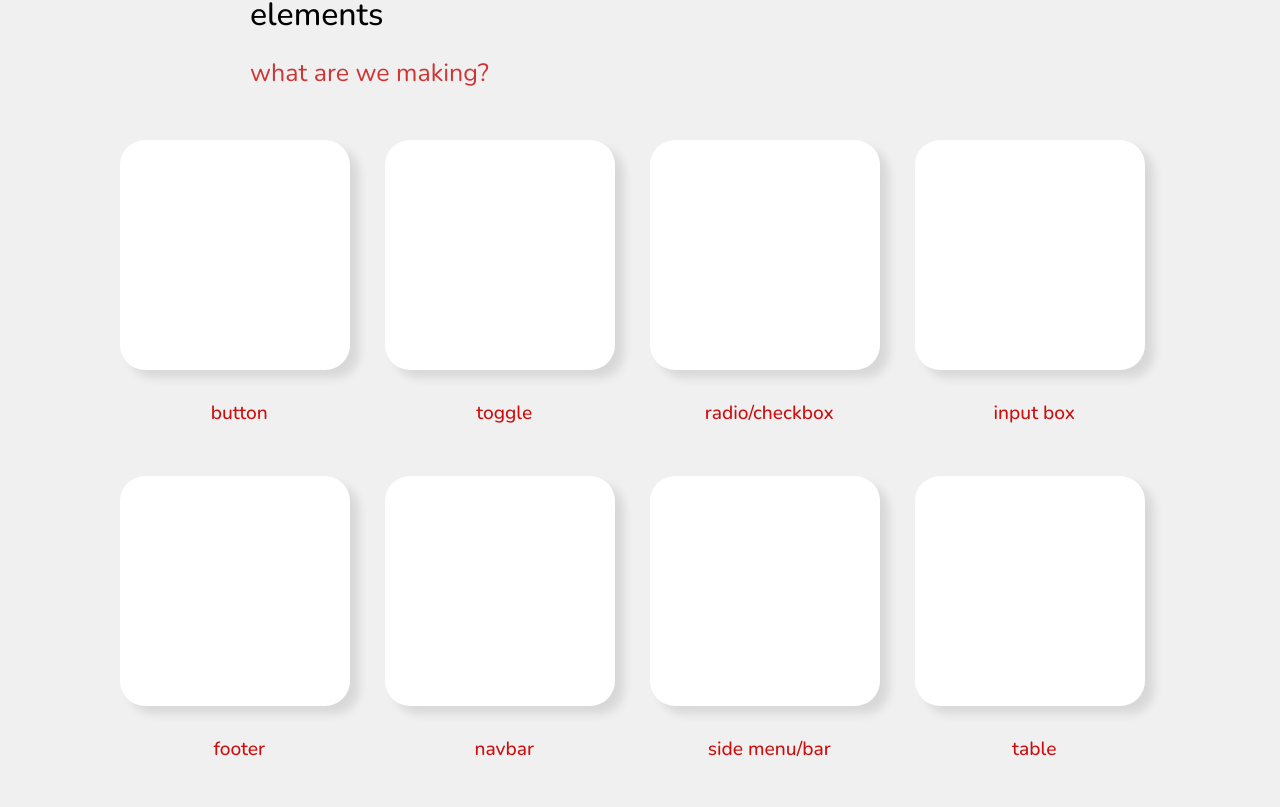
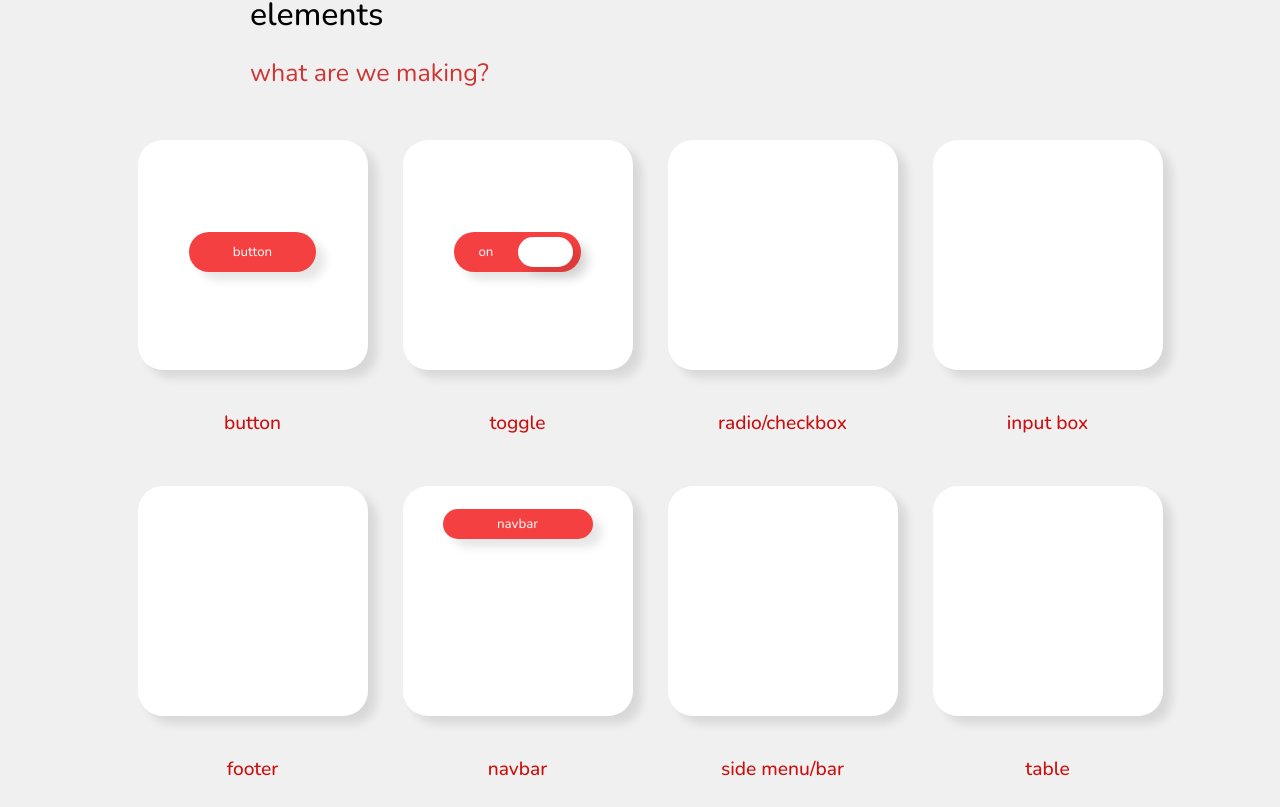
Before and after one commit to Team-RuBees/elementary, a React (Create React App) app in the folder elementary-app/: page / in a window 1280 px wide. Shown: the part 513-1320 px from the top of the page. Built offline with nearby package versions, Linux system fonts and the light colour scheme.

Commit message:
added the elements inside the containers

```diff
--- a/elementary-app/src/assets/css/homePage.css
+++ b/elementary-app/src/assets/css/homePage.css
@@ -265,6 +265,72 @@ body {
     border-radius: 0 0 20px 20px;
 }
 
+.element-container {
+    display: flex;
+    flex-direction: column;
+    align-items: center;
+    justify-content: center;
+    text-align: center;
+}
+
+.insides {
+    display: flex;
+    align-items: center;
+    justify-content: center;
+}
+.textsInElement{
+    color: white;
+    font-size: smaller;
+
+}
+
+.element1 {
+    width: 55%;
+    margin-top: 40%;
+    height: 40px;
+    background: #F44040;
+    border-radius: 40px;
+    box-shadow: 9px 8px 10px rgba(0, 0, 0, 0.1);
+    display: flex;
+    align-items: center;
+    justify-content: center;
+}
+
+.element2 {
+    width: 55%;
+    margin-top: 40%;
+    height: 40px;
+    background: #F44040;
+    border-radius: 40px;
+    box-shadow: 9px 8px 10px rgba(0, 0, 0, 0.1);
+    display: flex;
+    align-items: center;
+    justify-content: center;
+    grid-template-columns: 1fr 1fr;
+    display: grid;
+}
+.offdesign{
+    width: 55px;
+    height: 30px;
+    background: #ffffff;
+    border-radius: 20px;
+    box-shadow: 9px 8px 10px rgba(0, 0, 0, 0.1);
+    justify-content: right;
+
+}
+.element6{
+    width: 150px;
+    margin-top: 10%;
+    height: 30px;
+    background: #F44040;
+    border-radius: 40px;
+    box-shadow: 9px 8px 10px rgba(0, 0, 0, 0.1);
+    display: flex;
+    align-items: center;
+    justify-content: center;
+}
+
+
 /* Responsive Styles using Media Queries */
 @media screen and (max-width: 768px) {
     /* Adjust styles for smaller screens */
--- a/elementary-app/src/pages/HomePage.js
+++ b/elementary-app/src/pages/HomePage.js
@@ -52,14 +52,35 @@ const HomePage = () => {
 
     <div class="element-container">
         <div class="element-boxHolder">
-            <div class="box-content"></div>
+            <div class="box-content">
+                <div class="insides">
+                    <div class="element1">
+                        <div className="textsInElement">button
+                        </div>
+                    </div>
+                </div>
+            </div>
         </div>
         <p class="shape-label">button</p>
     </div>
 
     <div class="element-container">
         <div class="element-boxHolder">
-            <div class="box-content"></div>
+            <div class="box-content">
+            <div class="insides">
+                    <div class="element2">
+
+                        <div className="textsInElement">on
+
+                        </div>
+                        <div className="offdesign">
+
+                        </div>
+                    </div>
+                </div>
+
+
+            </div>
         </div>
         <p class="shape-label">toggle</p>
     </div>
@@ -87,7 +108,14 @@ const HomePage = () => {
 
         <div class="element-container">
             <div class="element-boxHolder">
-                <div class="box-content"></div>
+                <div class="box-content">
+                <div class="insides">
+                    <div class="element6">
+                        <div className="textsInElement">navbar
+                        </div>
+                    </div>
+                </div>
+                </div>
             </div>
             <p class="shape-label">navbar</p>
         </div>
```
